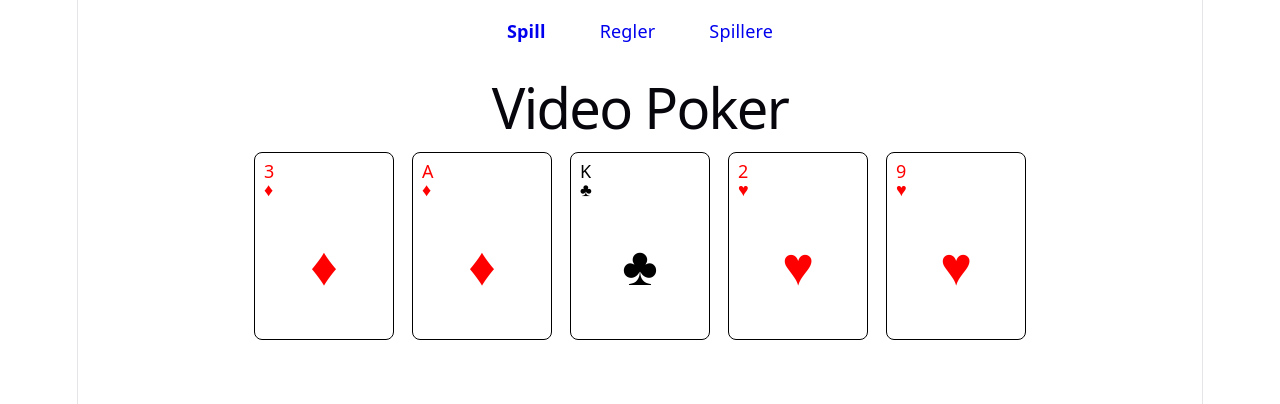
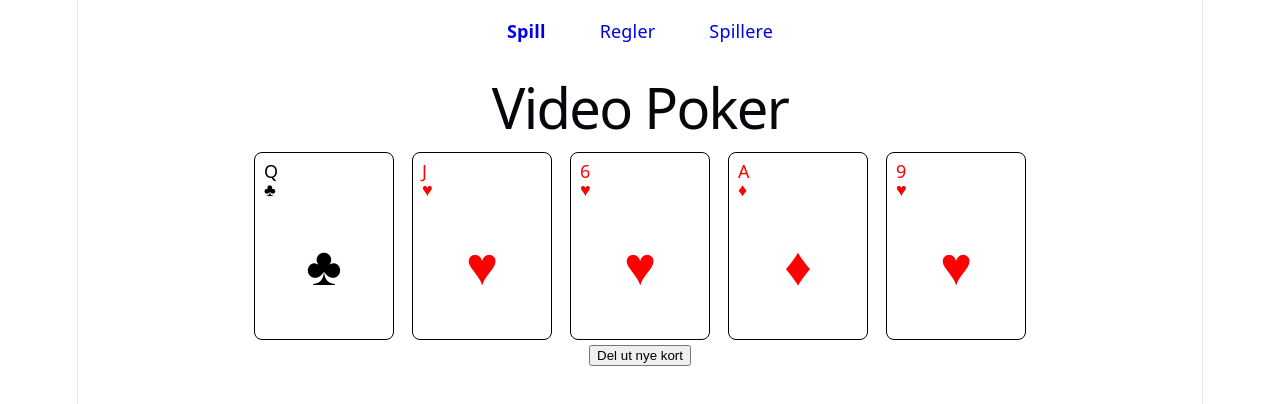
Before and after one commit to vildehf/video-poker, a React (Vite) app: page / in a window 1280 px wide. Shown: the top 404 px of the page. Built offline with nearby package versions, Linux system fonts and the light colour scheme.

Commit message:
feat: add deck and card dealing

```diff
--- a/src/pages/GamePage.tsx
+++ b/src/pages/GamePage.tsx
@@ -1,3 +1,5 @@
+import { useState } from "react";
+import type { PlayingCard } from "../types/PlayingCard";
 import Card from "../components/Card/Card";
 import createDeck from "../utils/createDeck";
 import styles from "./GamePage.module.css";
@@ -7,15 +9,21 @@ export default function GamePage() {
   const deck = createDeck();
   const shuffledDeck = shuffleDeck(deck);
 
+  const [hand, setHand] = useState<PlayingCard[]>(shuffledDeck.slice(0, 5));
+  function dealNewHand() {
+    const newDeck = shuffleDeck(createDeck());
+    setHand(newDeck.slice(0, 5));
+  }
+
   return (
     <main>
       <h1>Video Poker</h1>
-
       <div className={styles.hand}>
-        {shuffledDeck.slice(0, 5).map((card) => (
+        {hand.map((card) => (
           <Card key={`${card.suit}-${card.value}`} card={card} />
         ))}
       </div>
+      <button onClick={dealNewHand}>Del ut nye kort</button>
     </main>
   );
 }
```
